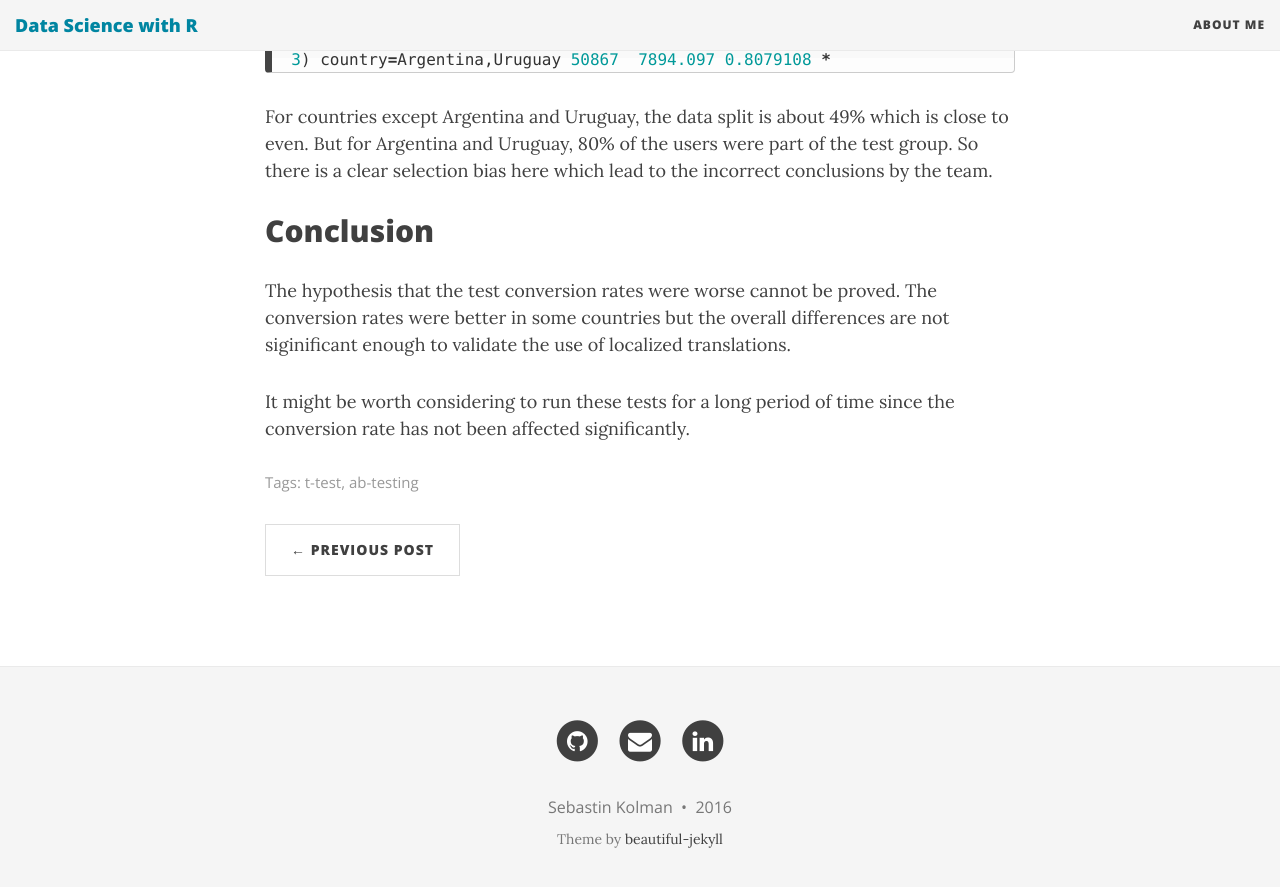
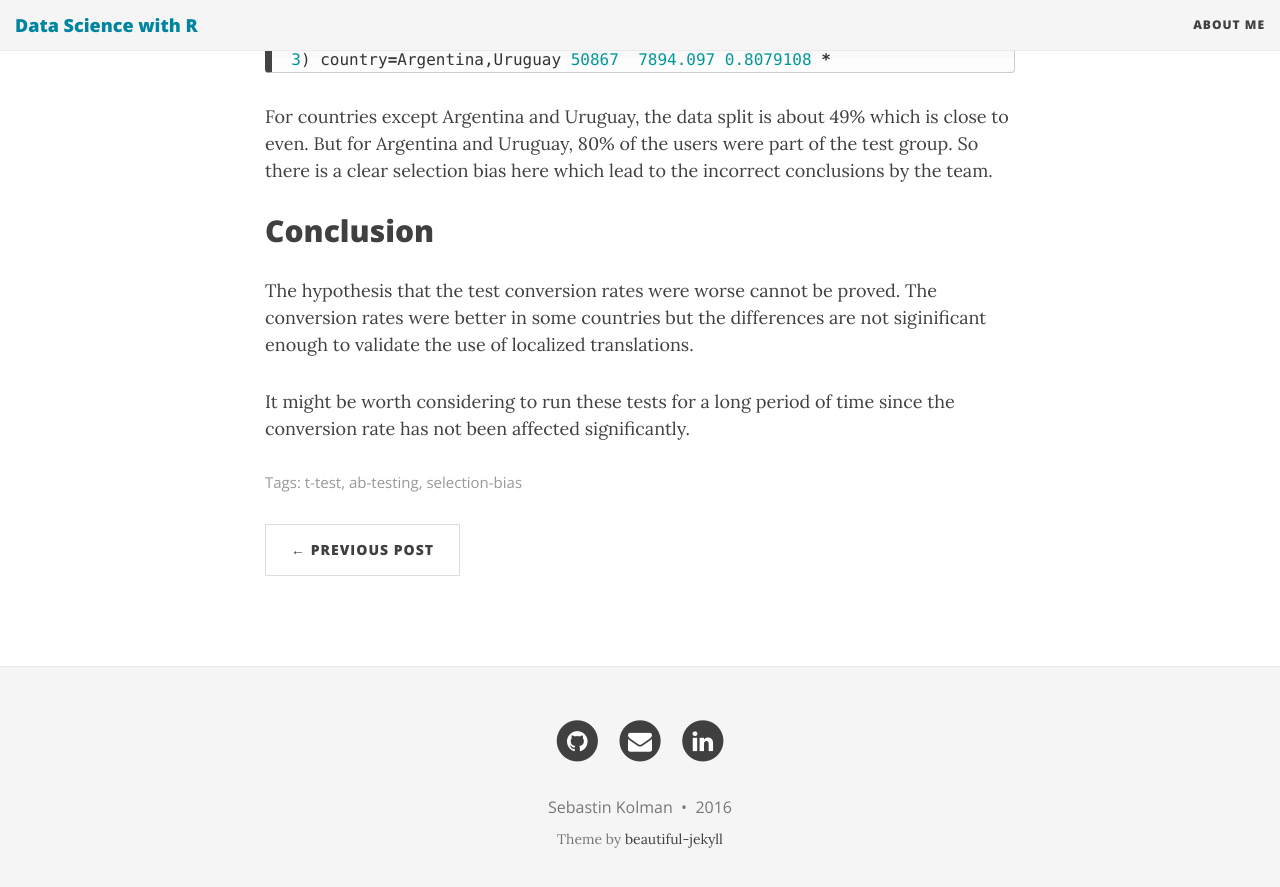
Before and after one commit to sabman83/data-analysis, a Jekyll site: the page built from _posts/2016-12-05-spanish-translation.md, in a window 1280 px wide and 900 px high, scrolled down 6815 px. Shown: the top 887 px of the window. Built offline with Jekyll 4.4.1, drawn with Linux system fonts in a browser that asks for light colours; nearby versions of some CDN libraries.

Commit message:
Updates to Spanish Translation

```diff
--- a/_posts/2016-12-05-spanish-translation.md
+++ b/_posts/2016-12-05-spanish-translation.md
@@ -1,7 +1,7 @@
 ---
 layout: post
 title: Spanish Translation A/B Test
-tags: [t-test, ab-testing]
+tags: [t-test, ab-testing, selection-bias]
 ---
 
 ## Contents
@@ -239,6 +239,6 @@ For countries except Argentina and Uruguay, the data split is about 49% which is
 
 ## Conclusion
 
-The hypothesis that the test conversion rates were worse cannot be proved. The conversion rates were better in some countries but the overall differences are not siginificant enough to validate the use of localized translations.
+The hypothesis that the test conversion rates were worse cannot be proved. The conversion rates were better in some countries but the differences are not siginificant enough to validate the use of localized translations.
 
 It might be worth considering to run these tests for a long period of time since the conversion rate has not been affected significantly.
```
